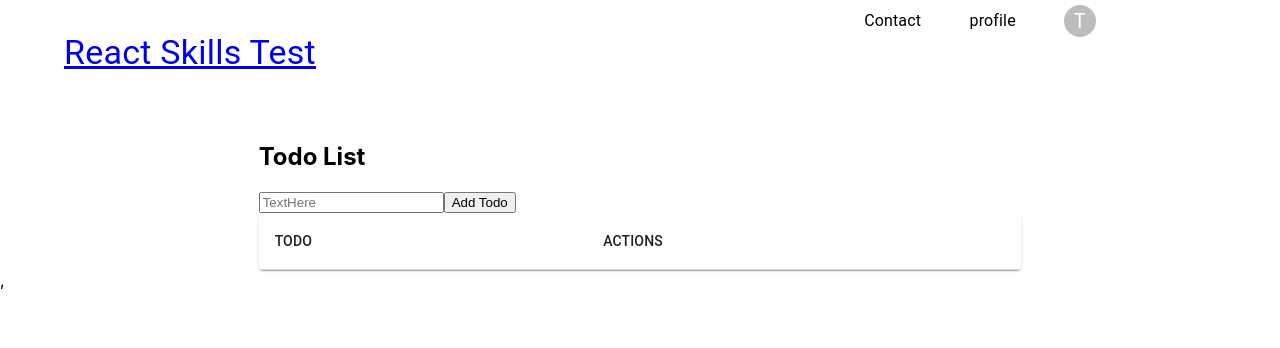
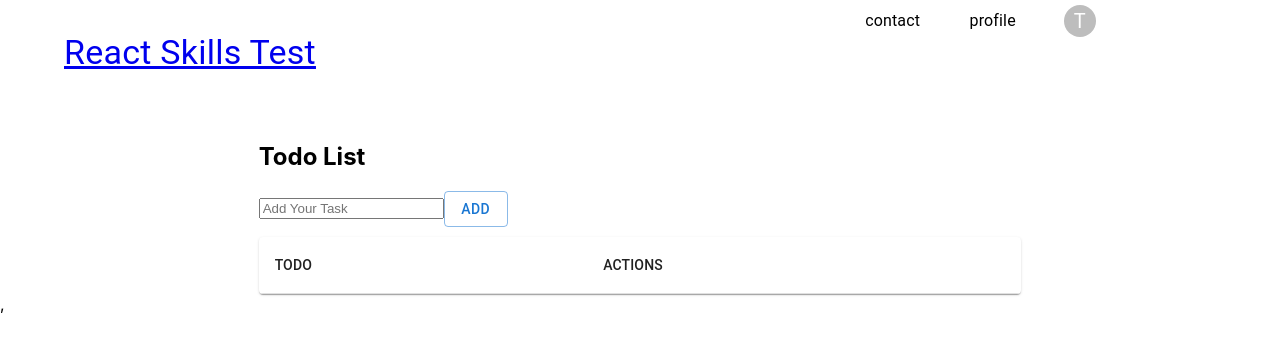
Before and after one commit to quakebob69/LTK_assessment1, a React (Create React App) app: page /todo in a window 1280 px wide. Shown: the top 348 px of the page. Built offline with nearby package versions, Linux system fonts and the light colour scheme.

Commit message:
cleanup and styling

```diff
--- a/src/components/AccountMenu.js
+++ b/src/components/AccountMenu.js
@@ -13,11 +13,11 @@ import PersonAdd from '@mui/icons-material/PersonAdd';
 import Settings from '@mui/icons-material/Settings';
 import Logout from '@mui/icons-material/Logout';
 
-export default function AccountMenu({ onClick }) {
+export default function AccountMenu() {
   return (
     <React.Fragment>
       <Box sx={{ display: 'flex', alignItems: 'center', textAlign: 'center' }}>
-        <Typography sx={{ minWidth: 100 }}>Contact</Typography>
+        <Typography sx={{ minWidth: 100 }}>contact</Typography>
         <Typography sx={{ minWidth: 100 }}>profile</Typography>
         <Tooltip title="Todo List">
           <NavLink to="/todo">
--- a/src/components/BasicForm.js
+++ b/src/components/BasicForm.js
@@ -9,7 +9,7 @@ const BasicForm = () => {
   const dispatch = useDispatch();
 
   return (
-    <div style={{float: 'left', width: '100%'}}>
+    <div style={{ float: 'left', width: '100%', marginBottom: '10px' }}>
       <Formik
         initialValues={{
           todo: '',
@@ -22,8 +22,13 @@ const BasicForm = () => {
         }}
       >
         <Form>
-          <Field id="todo" name="todo" placeholder="TextHere" />
-          <button type="submit">Add Todo</button>
+          <Field id="todo" name="todo" placeholder="Add Your Task" />
+          <Button
+            type="submit"
+            variant="outlined"
+          >
+            ADD
+          </Button>
         </Form>
       </Formik>
     </div>
```
